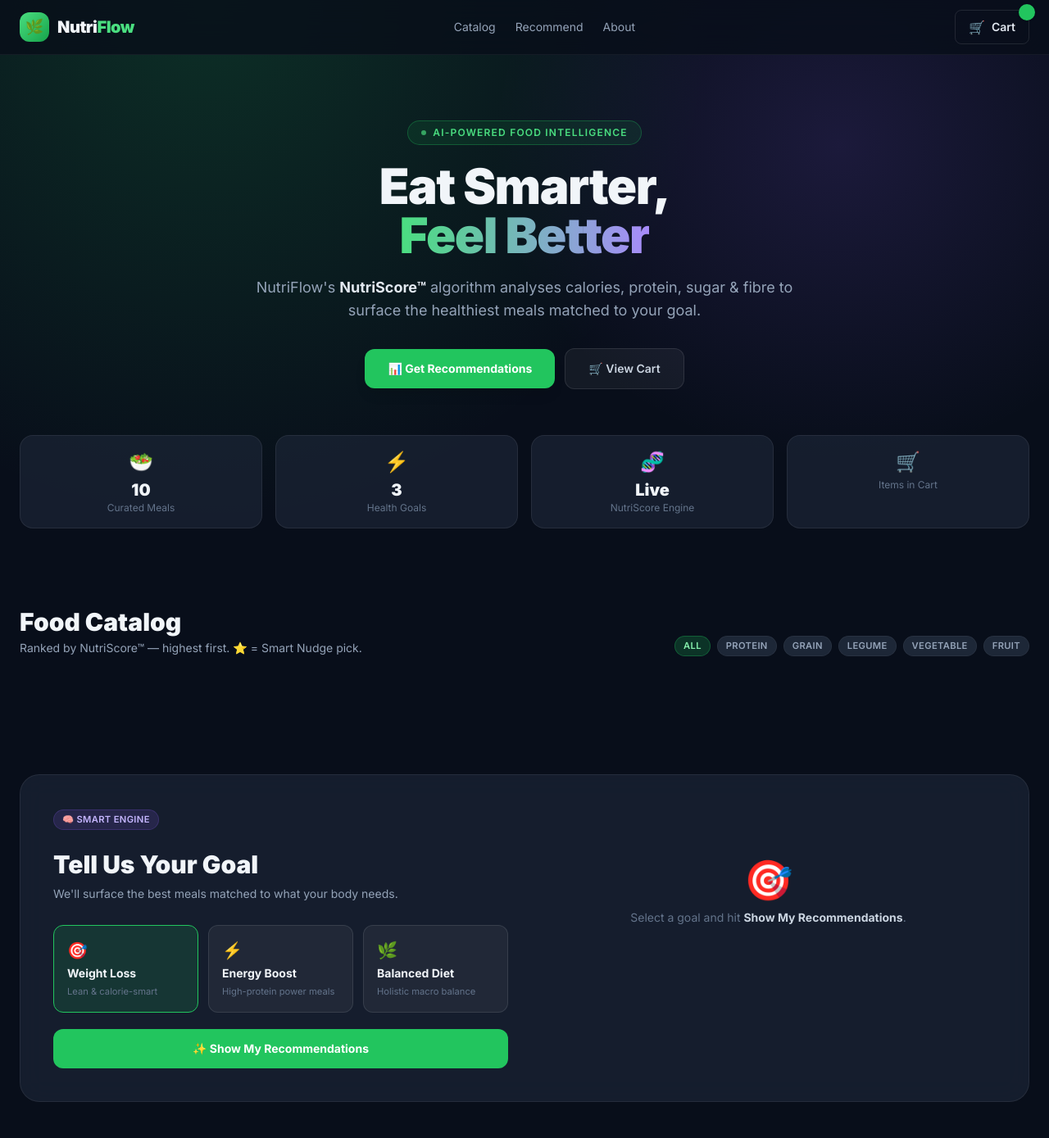
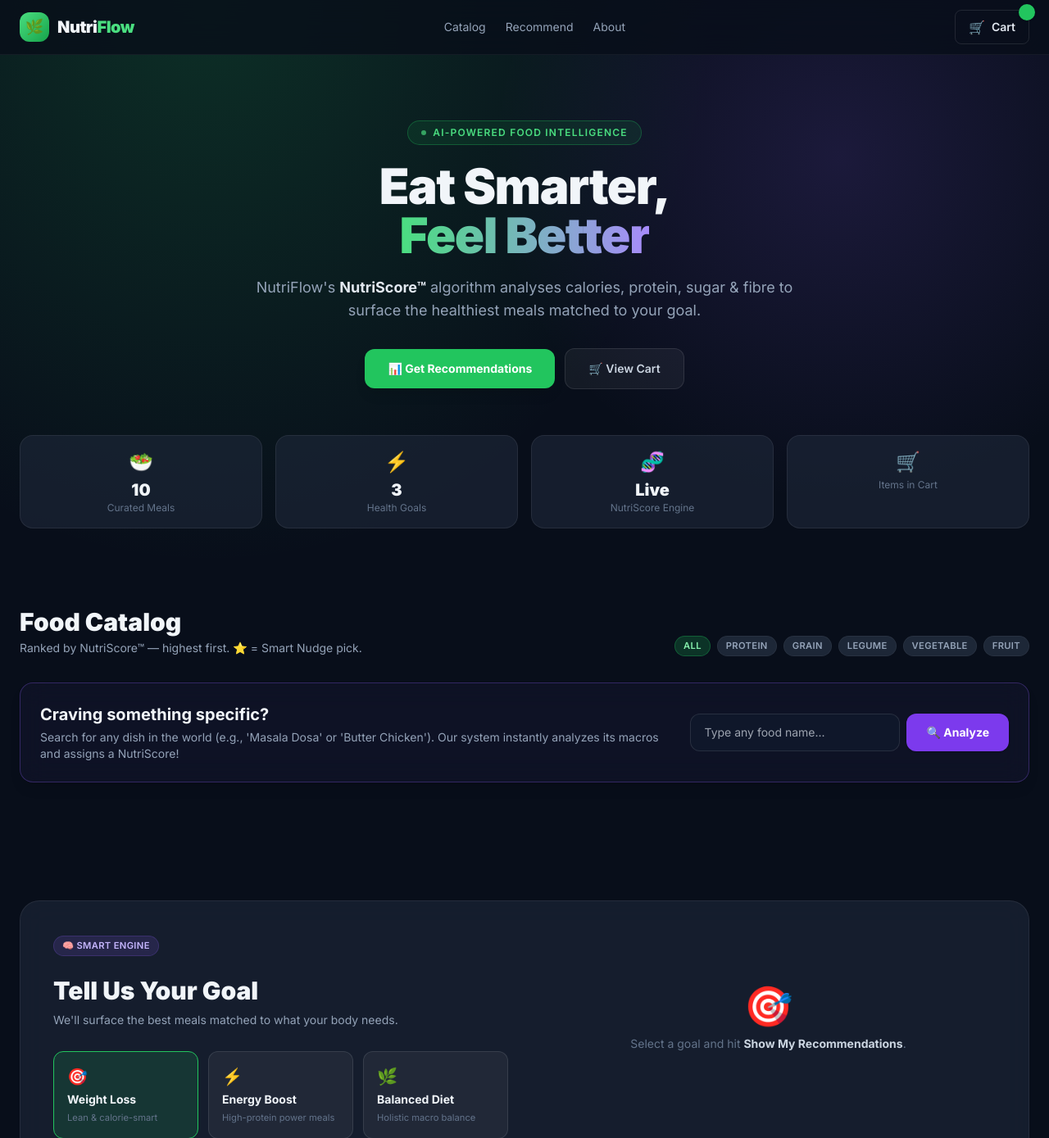
Before and after one commit to Friday369/AMDSlingshot, a Python web app: template nutriflow/templates/index.html in a window 1280 px wide. Shown: the top 1389 px of the page at 82% size. Run offline with Jinja, Linux system fonts and the light colour scheme; the template is opened without the code that fills it, so the values that code supplies are empty; some libraries are stand-ins or nearby versions.

Commit message:
feat: Add multi-lingual support and dynamic food generator

```diff
--- a/nutriflow/templates/index.html
+++ b/nutriflow/templates/index.html
@@ -55,11 +55,12 @@
       </div>
       <span class="text-xl font-black tracking-tight">Nutri<span class="text-green-400">Flow</span></span>
     </a>
-    <!-- Links -->
+    <!-- Links & Translate -->
     <div class="hidden sm:flex items-center gap-6 text-sm text-slate-400">
       <a href="#catalog"   class="hover:text-white transition-colors">Catalog</a>
       <a href="#recommend" class="hover:text-white transition-colors">Recommend</a>
       <a href="#about"     class="hover:text-white transition-colors">About</a>
+      <div id="google_translate_element" class="scale-90 origin-right"></div>
     </div>
     <!-- Cart Button -->
     <a href="/cart" id="nav-cart"
@@ -124,6 +125,22 @@
       <button onclick="filterCat('Vegetable')" data-cat="Vegetable" class="flt pill bg-slate-700/50 text-slate-400 border border-white/5">Vegetable</button>
       <button onclick="filterCat('Fruit')"     data-cat="Fruit"     class="flt pill bg-slate-700/50 text-slate-400 border border-white/5">Fruit</button>
     </div>
+  </div>
+
+  <!-- Search Custom Food Engine -->
+  <div class="glass rounded-2xl p-6 mb-8 flex flex-col sm:flex-row items-center gap-4 border border-violet-500/30 bg-violet-500/5 shadow-lg">
+    <div class="flex-1">
+      <h3 class="text-xl font-bold">Craving something specific?</h3>
+      <p class="text-sm text-slate-400 mt-1">Search for any dish in the world (e.g., 'Masala Dosa' or 'Butter Chicken'). Our system instantly analyzes its macros and assigns a NutriScore!</p>
+    </div>
+    <form class="flex w-full sm:w-auto gap-2" onsubmit="searchCustomFood(event)">
+      <input type="text" id="custom-food-input" placeholder="Type any food name..." required
+             class="flex-1 w-full sm:w-64 rounded-xl bg-[#0f172a] border border-white/10 px-4 py-3 text-sm focus:outline-none focus:border-violet-500 transition-colors text-white" />
+      <button type="submit" id="search-food-btn"
+              class="rounded-xl bg-violet-600 px-6 py-3 text-sm font-bold shadow hover:bg-violet-500 active:scale-95 transition-all text-white whitespace-nowrap">
+        🔍 Analyze
+      </button>
+    </form>
   </div>
 
   <div id="food-grid" class="grid gap-5 sm:grid-cols-2 lg:grid-cols-3 xl:grid-cols-4">
@@ -267,6 +284,12 @@
 </div>
 
 <!-- ══ SCRIPTS ═══════════════════════════════════════════════════════════════ -->
+<script type="text/javascript">
+function googleTranslateElementInit() {
+  new google.translate.TranslateElement({pageLanguage: 'en', includedLanguages: 'hi,bn,te,mr,ta,ur,gu,kn,or,ms,pa,en', layout: google.translate.TranslateElement.InlineLayout.SIMPLE}, 'google_translate_element');
+}
+</script>
+<script type="text/javascript" src="//translate.google.com/translate_a/element.js?cb=googleTranslateElementInit"></script>
 <script>
 // ── Cart badge helpers ──────────────────────────────────────────────────────
 function updateBadge(count) {
@@ -373,6 +396,37 @@ function renderResults(data) {
   });
 }
 
+// ── Custom Food Search ──────────────────────────────────────────────────────
+async function searchCustomFood(e) {
+  e.preventDefault();
+  const input = document.getElementById('custom-food-input');
+  const query = input.value.trim();
+  if (!query) return;
+
+  const btn = document.getElementById('search-food-btn');
+  const orgBtn = btn.innerHTML;
+  btn.innerHTML = '⏳...'; btn.disabled = true;
+
+  try {
+    const res = await fetch('/api/search-food', {
+      method: 'POST', headers: {'Content-Type': 'application/json'},
+      body: JSON.stringify({ query })
+    });
+    const item = await res.json();
+    if (res.ok) {
+      showToast(`✨ Analyzed & Added: ${item.name}`);
+      input.value = '';
+      setTimeout(() => location.reload(), 1200); // reload to show new item in grid
+    } else {
+      showToast('⚠️ Error analyzing', true);
+      btn.innerHTML = orgBtn; btn.disabled = false;
+    }
+  } catch(e) {
+    showToast('🔴 Network error', true);
+    btn.innerHTML = orgBtn; btn.disabled = false;
+  }
+}
+
 // ── Toast ───────────────────────────────────────────────────────────────────
 let toastTimer;
 function showToast(msg, isError=false) {
```
Also changed, not shown: nutriflow/server.js (+50 -0 lines), nutriflow/templates/cart.html (+8 -1 lines).
